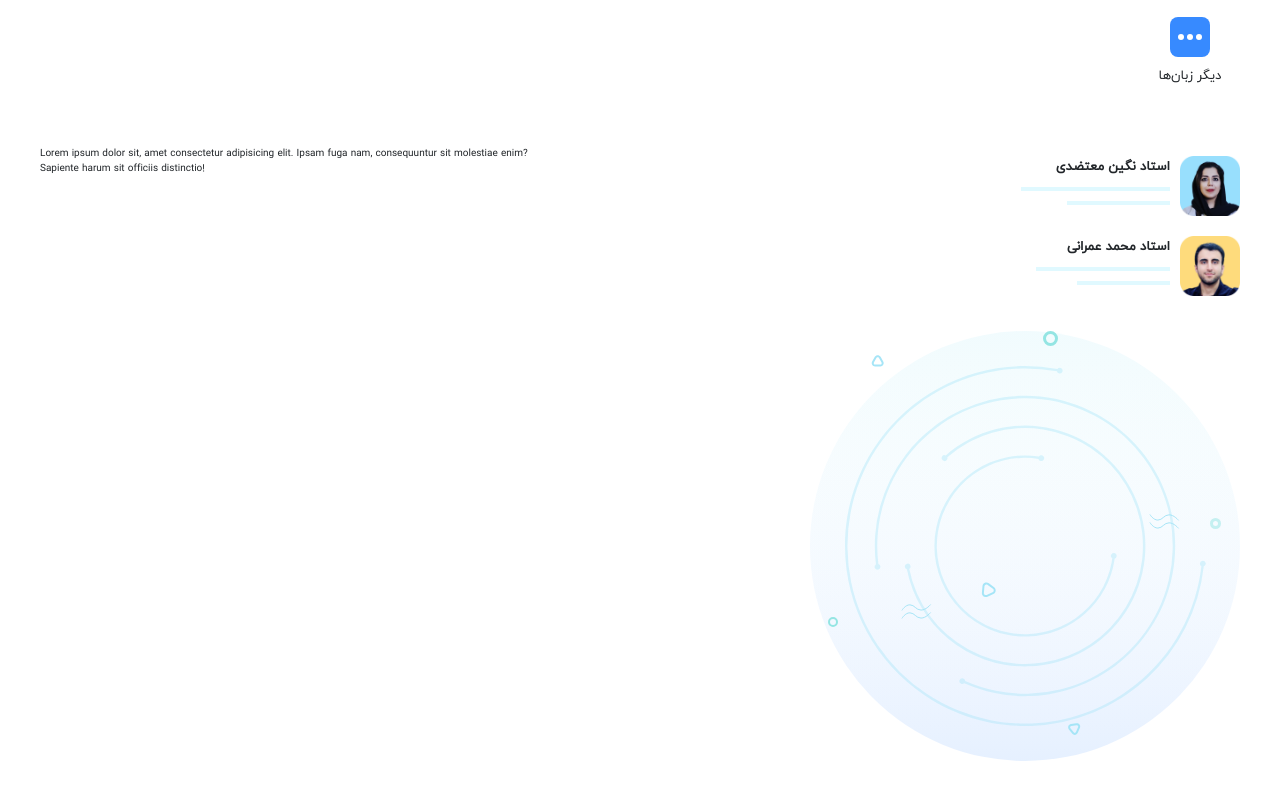
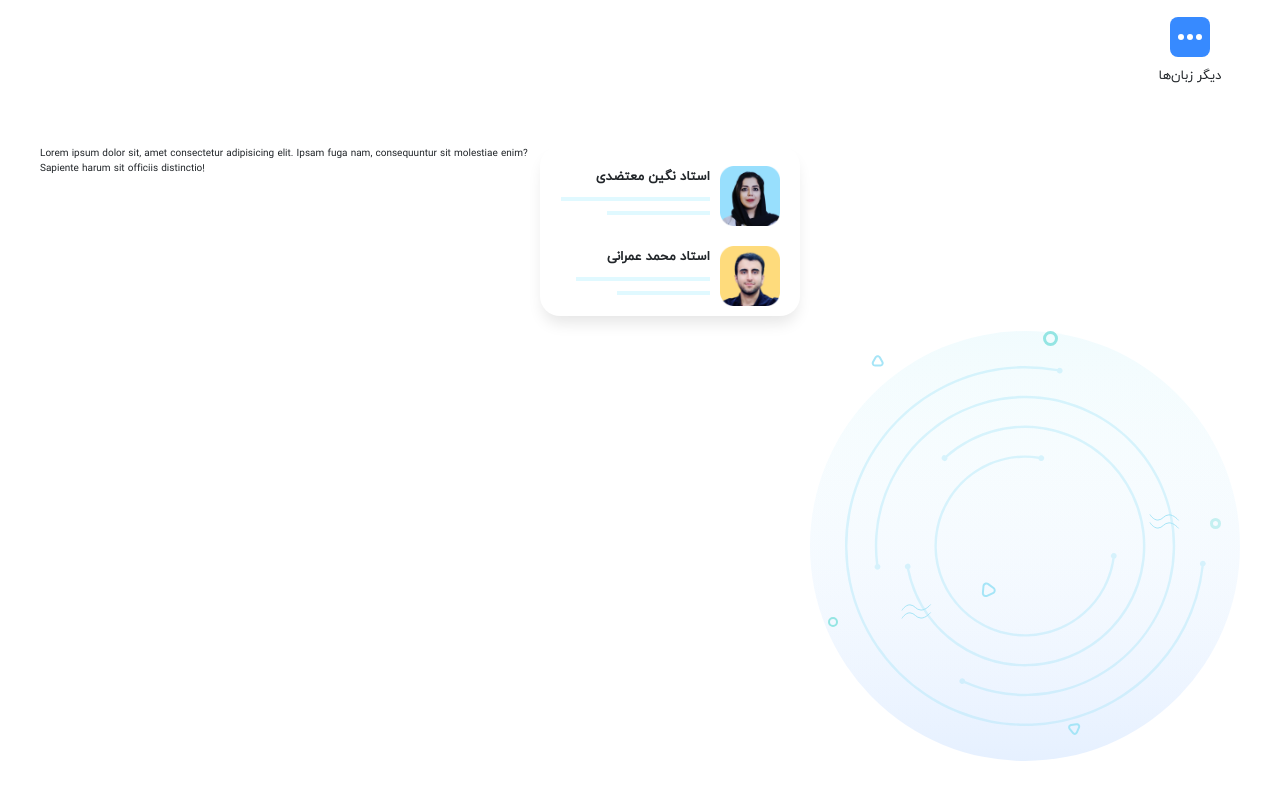
Before and after one commit to Afshar07/Oteacher-vue, a Vue app: page / in a window 1280 px wide. Shown: the part 831-1631 px from the top of the page. Built offline with nearby package versions, Linux system fonts and the light colour scheme; a web font is replaced by a local one.

Commit message:
Add container for TeachersName

```diff
--- a/src/components/LearningSteps.vue
+++ b/src/components/LearningSteps.vue
@@ -5,8 +5,10 @@
       consequuntur sit molestiae enim? Sapiente harum sit officiis distinctio!
     </div>
     <div class="right-section col-7">
-      <teachers-name :img="teacher1Pic" :name="teacher1Name"></teachers-name>
-      <teachers-name :img="teacher2Pic" :name="teacher2Name"></teachers-name>
+      <div class="teacher-name">
+        <teachers-name :img="teacher1Pic" :name="teacher1Name"></teachers-name>
+        <teachers-name :img="teacher2Pic" :name="teacher2Name"></teachers-name>
+      </div>
     </div>
   </div>
 </template>
@@ -33,4 +35,12 @@ export default {
   height: 100vh;
   background: url("../assets/orbit.svg") no-repeat center right;
 }
+.teacher-name {
+    width: 26rem;
+    padding: 1rem 2rem 0 2rem;
+    background-color: #fff;
+    border-radius: 20px;
+    box-shadow: 0px 10px 15px -3px rgba(0,0,0,0.1);
+
+}
 </style>
```
